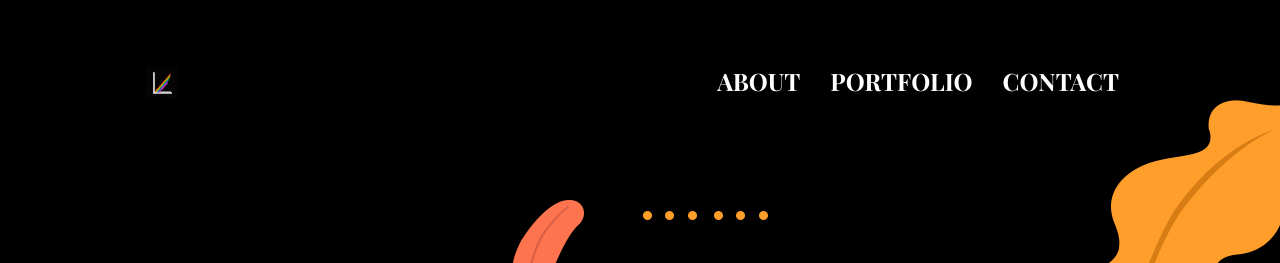
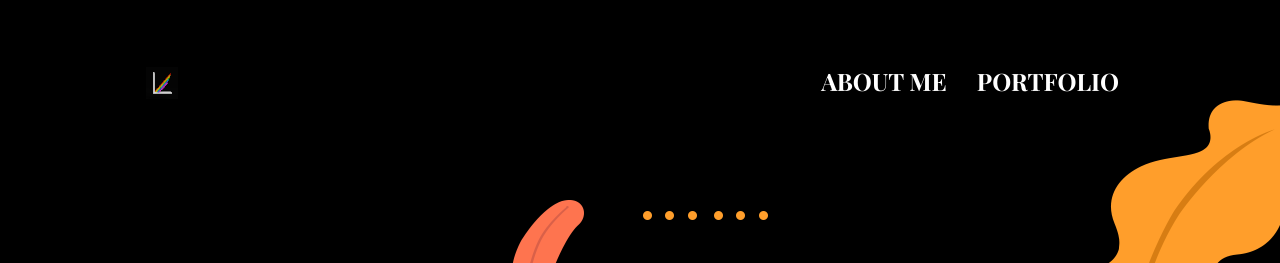
Before and after one commit to SpectralVectors/spectralvectors.github.io, a Jekyll site: the page built from index.html, in a window 1280 px wide. Shown: the top 263 px of the page. Built offline with Jekyll 4.4.1, drawn with Linux system fonts in a browser that asks for light colours.

Commit message:
Update settings.yml

```diff
--- a/_data/settings.yml
+++ b/_data/settings.yml
@@ -11,9 +11,8 @@ phone: +880 2544 658 256
 copyright: Copyright &copy; 2020 Designed by [Themefisher](https://themefisher.com) & Developed by [Getjekyllthemes](https://getjekyllthemes.com), Adapted 2023 by SpectralVectors
 
 menu:
-  - { name: About, link: "/about" }
+  - { name: About Me, link: "/about" }
   - { name: Portfolio, link: "/portfolio" }
-  - { name: Contact, link: "/contact" }
 
 #-------------------------------
 # Google Analytics Section
```
